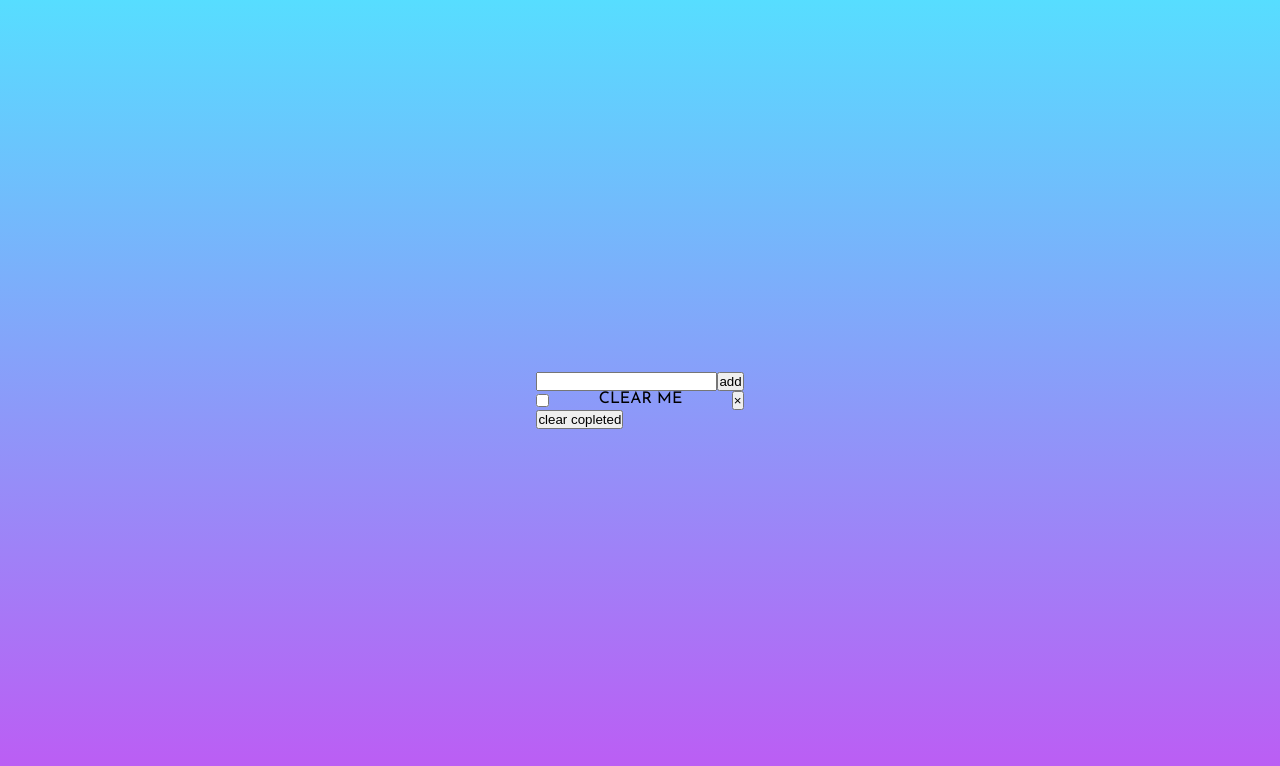
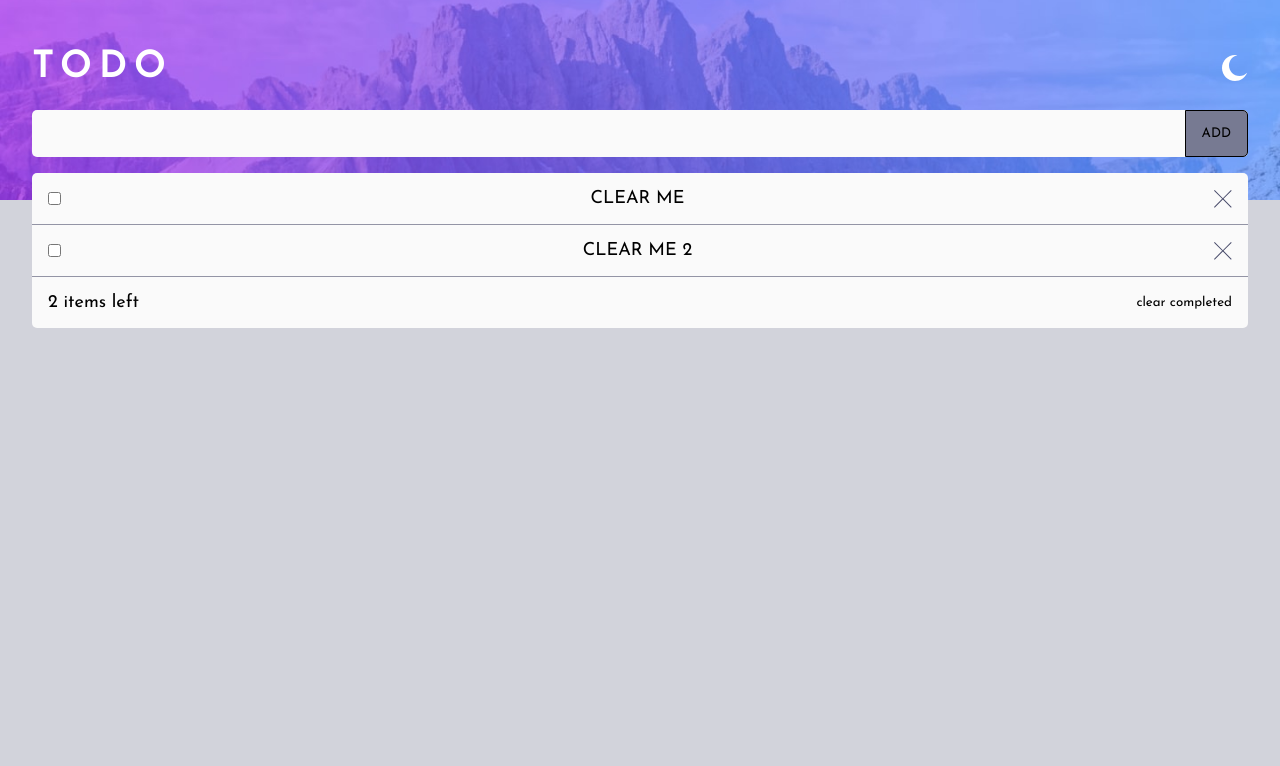
Before and after one commit to giorgio324/todoapp, a React (Create React App) app: page / in a window 1280 px wide. Shown: the top 766 px of the page. Built offline with nearby package versions, Linux system fonts and the light colour scheme.

Commit message:
added classes and clear copleted functionality

```diff
--- a/src/App.js
+++ b/src/App.js
@@ -1,5 +1,8 @@
 import { useState } from 'react';
-
+import sunImage from './images/icon-sun.svg';
+import cross from './images/icon-cross.svg';
+import moonImage from './images/icon-moon.svg';
+import lightHeader from './images/bg-desktop-light.jpg';
 function App() {
   const [input, setInput] = useState('');
   const [list, setList] = useState([
@@ -8,9 +11,15 @@ function App() {
       completed: false,
       todo: 'CLEAR ME',
     },
+    {
+      id: Math.random(),
+      completed: false,
+      todo: 'CLEAR ME 2',
+    },
   ]);
 
-  const addItem = (todo) => {
+  const addItem = (e, todo) => {
+    e.preventDefault();
     if (!input) return;
     // create todo with id
     const newTodo = {
@@ -38,25 +47,54 @@ function App() {
     setList(newtodos);
   };
   return (
-    <div className=''>
+    <div className='app-container'>
+      <div className='bg-container'>
+        <img src={lightHeader} alt='' className='lbg-img' />
+      </div>
+      <div className='todo-container'>
         <main>
+          <div className='title-container'>
+            <h1>TODO</h1>
+            <button className='theme-changer-button'>
+              <img src={moonImage} alt='' />
+            </button>
+          </div>
+          <form className='form'>
             <input
+              className='form-input'
               type='text'
               value={input}
               onChange={(e) => setInput(e.target.value)}
             />
-        <button onClick={() => addItem(input)}>add</button>
+            <button
+              className='submit-btn'
+              type='submit'
+              onClick={(e) => addItem(e, input)}
+            >
+              ADD
+            </button>
+          </form>
         </main>
+        <div className='todo-items-container'>
           {list.map((todo) => {
             return (
               <div className='item' key={todo.id}>
                 <input type='checkbox' onClick={() => completeTask(todo.id)} />
                 <p>{todo.todo}</p>
-            <button onClick={() => removeItem(todo.id)}>&times;</button>
+                <button className='x' onClick={() => removeItem(todo.id)}>
+                  <img src={cross} alt='' />
+                </button>
               </div>
             );
           })}
-      <button onClick={clearCompleted}>clear copleted</button>
+          <div className='todo-items-container-footer'>
+            <p>{list.length} items left</p>
+            <button onClick={clearCompleted} className='clear-completed'>
+              clear completed
+            </button>
+          </div>
+        </div>
+      </div>
     </div>
   );
 }
--- a/src/index.css
+++ b/src/index.css
@@ -12,11 +12,12 @@
   /* dark theme */
   --VeryDarkBlue: hsl(235, 21%, 11%);
   --VeryDarkDesaturatedBlue: hsl(235, 24%, 19%);
-  --LightGrayishBlue: hsl(234, 39%, 85%);
-  --LightGrayishBlueHover: hsl(236, 33%, 92%);
-  --DarkGrayishBlue: hsl(234, 11%, 52%);
-  --VeryDarkGrayishBlue: hsl(233, 14%, 35%);
-  --VeryDarkGrayishBlue: hsl(237, 14%, 26%);
+  --LightGrayishBlueDark: hsl(234, 39%, 85%);
+  --LightGrayishBlueDarkHover: hsl(236, 33%, 92%);
+  --DarkGrayishBlueDark: hsl(234, 11%, 52%);
+  --VeryDarkGrayishBlueDark: hsl(233, 14%, 35%);
+  --VeryDarkGrayishBlueDark2: hsl(237, 14%, 26%);
+  --radius: 5px
 }
 
 * {
@@ -25,17 +26,102 @@
   box-sizing: border-box;
 }
 
+img {
+  width: 100%;
+  display: block;
+}
+
 body {
   font-family: 'Josefin Sans', sans-serif;
   font-weight: 400;
-  min-height: 100vh;
-  background: var(--CheckBackground);
+  background: var(--LightGrayishBlue);
+  font-size: 18px;
+}
+
+/* start */
+.todo-container {
+  padding: 0 2rem;
+  margin-top: -150px;
+}
+
+.lbg-img {
+  height: 25vh;
+  object-fit: cover;
+}
+
+.title-container {
+  margin-bottom: 1.5rem;
+  letter-spacing: 8px;
   display: flex;
-  justify-content: center;
+  justify-content: space-between;
+}
+
+.title-container h1 {
+  color: white;
+}
+
+button {
+  border: none;
+  font-family: 'Josefin Sans', sans-serif;
+  background: transparent;
+  cursor: pointer;
+}
+
+.form {
+  background: var(--VeryLightGray);
+  border-radius: var(--radius);
+  display: flex;
+  justify-content: space-between;
   align-items: center;
+  position: relative;
+  z-index: 99;
+}
+
+.form-input {
+  border: none;
+  padding: 1rem;
+  width: 95%;
+  outline: none;
+  background: none;
+}
+
+.submit-btn {
+  background: var(--DarkGrayishBlueDark);
+  align-self: stretch;
+  padding: 1rem;
+  border-top-right-radius: var(--radius);
+  border-bottom-right-radius: var(--radius);
+  border: 1px solid black;
+}
+
+.x {
+  cursor: pointer;
 }
 
 .item {
   display: flex;
   justify-content: space-between;
+  padding: 1rem;
+  border-bottom: 1px solid var(--DarkGrayishBlue);
+  position: relative;
+  z-index: 999;
 }
+
+.todo-items-container {
+  position: relative;
+  margin-top: 1rem;
+  border-radius: var(--radius);
+  background: var(--VeryLightGray);
+}
+
+.todo-items-container-footer {
+  display: flex;
+  justify-content: space-between;
+  padding: 1rem;
+}
+
+.clear-completed {}
+
+.line {
+  text-decoration: line-through;
+}
```
Lines whose indentation alone changed are shown as unchanged.
